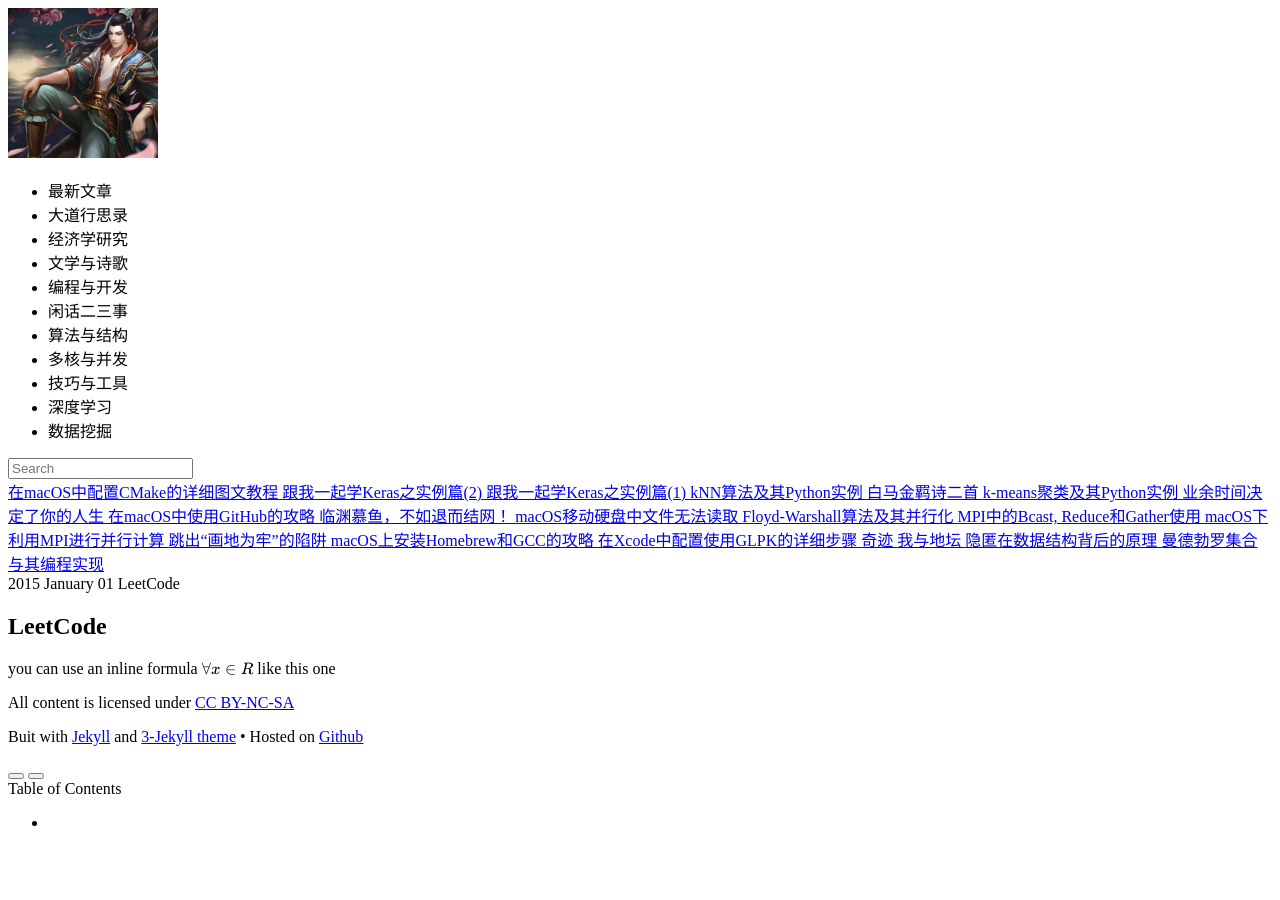
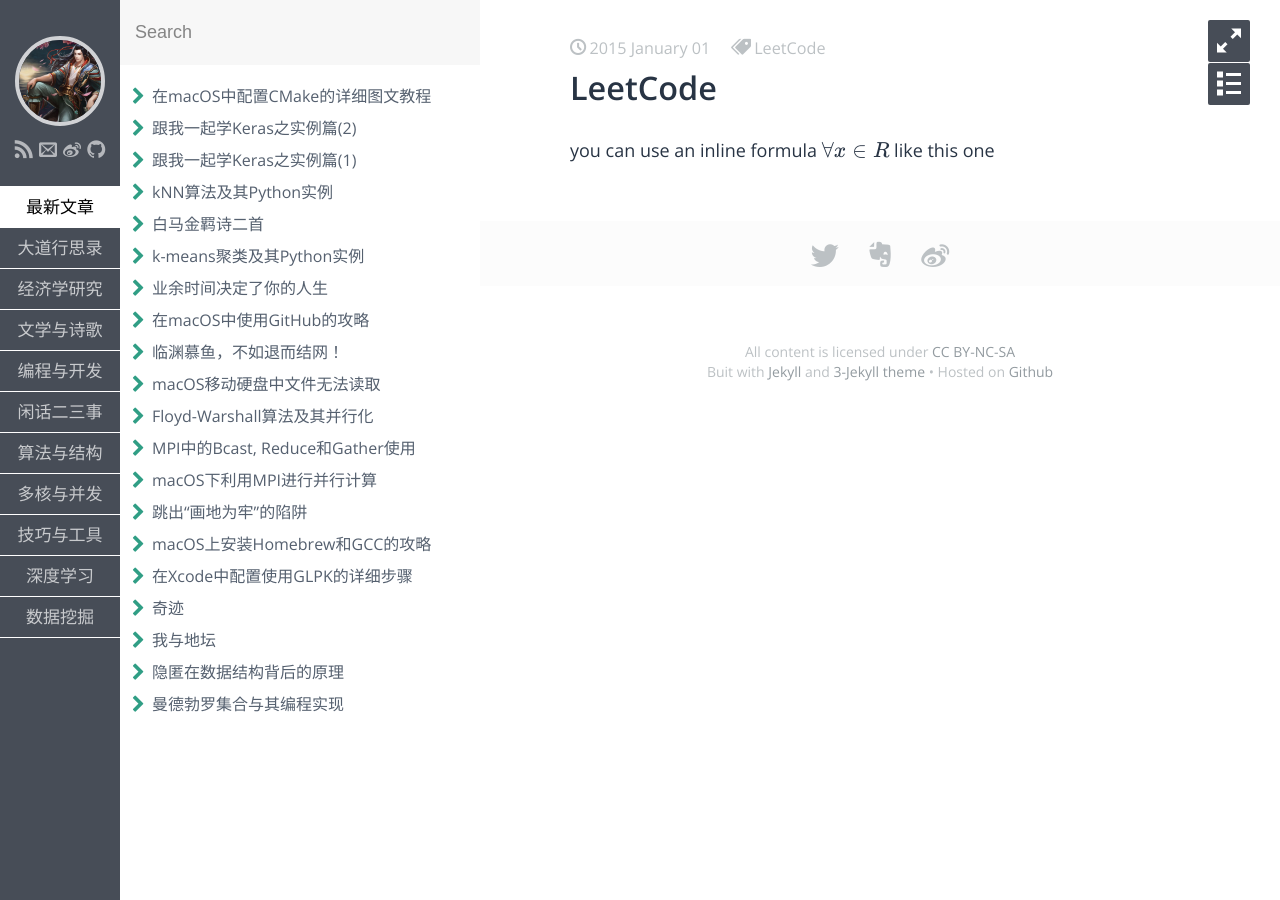
Before and after one commit to fzuo/baimafujinji, a Jekyll site: the page built from _posts/datamining/2015-01-01-aaa.md, in a window 1280 px wide. Built offline with Jekyll 4.4.1, drawn with Linux system fonts in a browser that asks for light colours; some web fonts are replaced; formulas are drawn with MathJax 3.

Commit message:
Update default.html

```diff
--- a/_layouts/default.html
+++ b/_layouts/default.html
@@ -3,10 +3,7 @@
 ---
 <!DOCTYPE html>
 <html>
-  <head>
-    {% include lib/mathjax.html %}
-  </head>
-
+  {% include head.html %}
   <body>
     {% include sidebar.html %}
 
```
